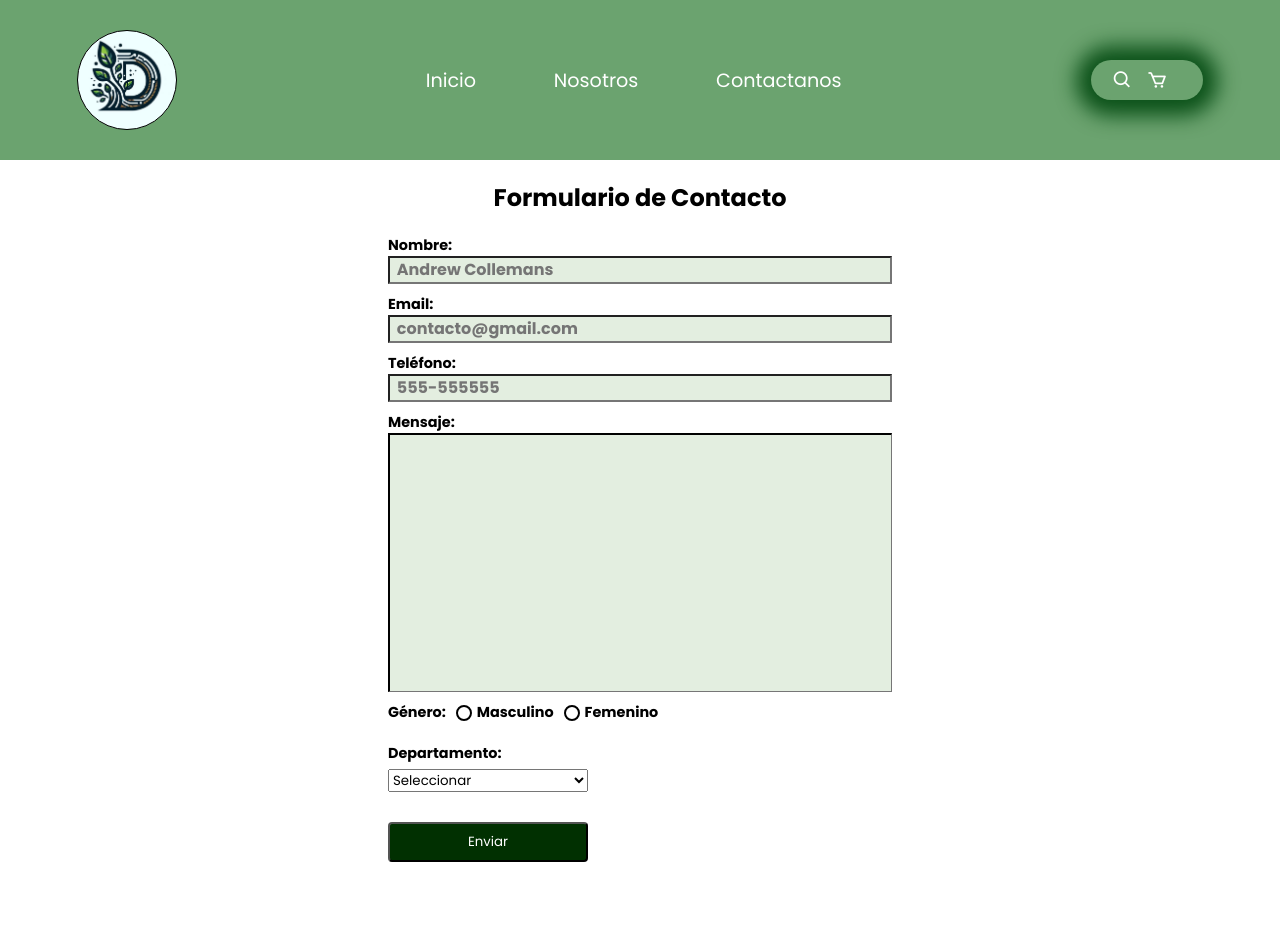
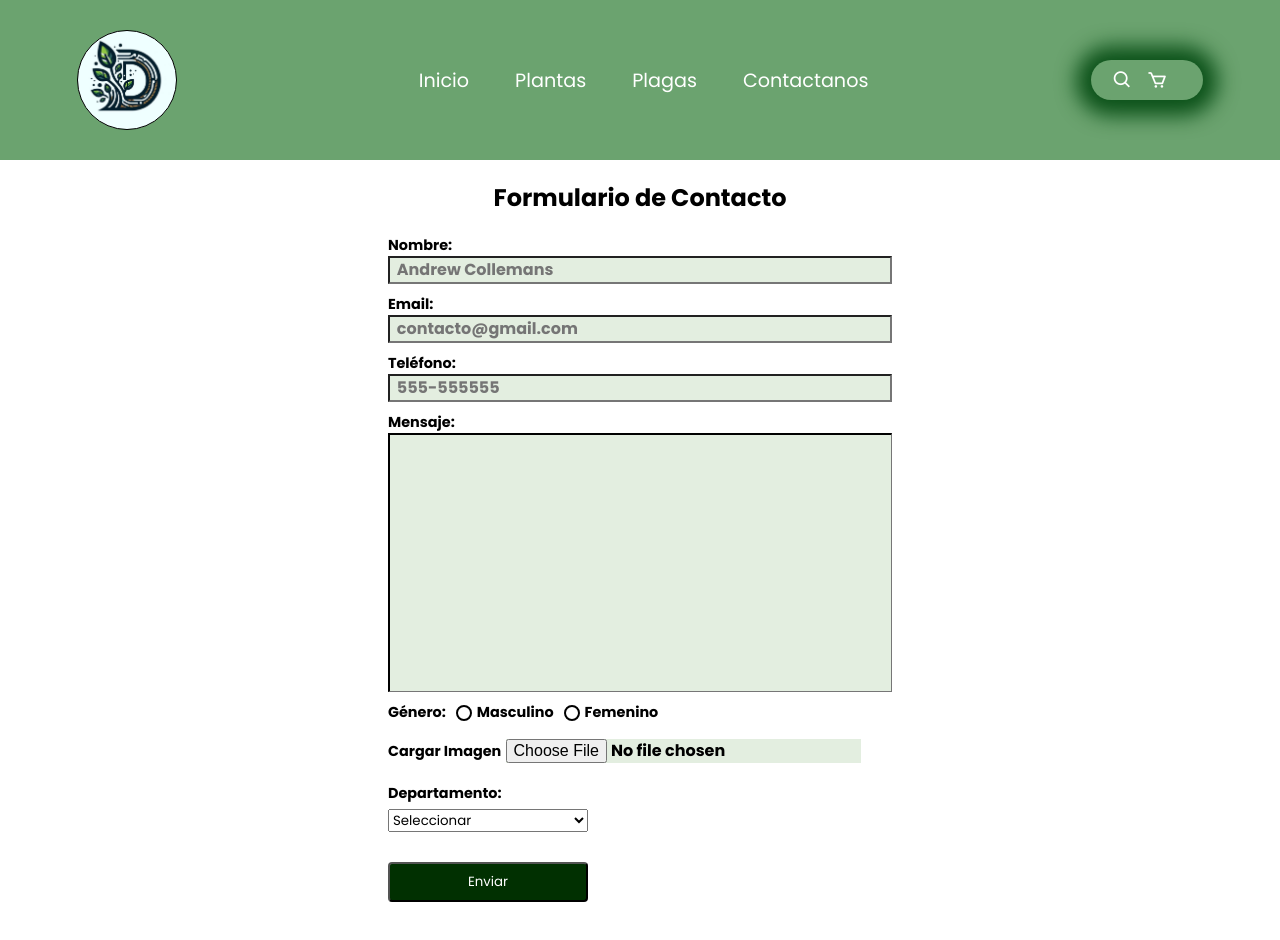
Before and after one commit to MarinaCorbalan/plantas, a website: page index.html in a window 1280 px wide. Drawn offline with nearby package versions, Linux system fonts and the light colour scheme.

Commit message:
se agrega la carga de imagenes al formulario

```diff
--- a/index.html
+++ b/index.html
@@ -32,7 +32,8 @@
       <nav class="nav">
         <ul class="nav-list">
           <li><a href="#">Inicio</a></li>
-          <li><a href="#">Nosotros</a></li>
+          <li><a href="#">Plantas</a></li>
+          <li><a href="#">Plagas</a></li>
           <li><a href="#">Contactanos</a></li>
         </ul>
       </nav>
@@ -92,6 +93,17 @@
             <input type="radio" id="female" name="gender" value="female" />
             <label for="female">Femenino</label>
           </div>
+
+          <div class="cargarImagen">
+            <label for="cargarImg">Cargar Imagen</label>
+            <input
+              type="file"
+              name="cargarImg"
+              id="cargarImg"
+              title="caragarImg"
+              accept="image/*"
+            />
+          </div>
           <div class="contact-field">
             <label for="area" class="area">Departamento:</label>
             <select id="area" name="area" required class="selection">
--- a/main.js
+++ b/main.js
@@ -2,6 +2,8 @@ const header = document.querySelector("header");
 const navIcons = document.querySelector(".nav-icons");
 const navList = document.querySelector(".nav-list");
 const menu = document.querySelector(".menu");
+const body = document.querySelector("body");
+const main = document.querySelector("main");
 
 window.addEventListener("scroll", () => {
   header.classList.toggle("sticky", window.scrollY > 80);
--- a/style.css
+++ b/style.css
@@ -93,6 +93,7 @@ header.sticky {
   width: 90%;
   justify-content: space-between;
   align-items: center;
+  transition: all 0.3s ease;
 }
 .nav-list.open {
   display: flex;
@@ -104,8 +105,9 @@ header.sticky {
   right: 2px;
   background: #407555;
   opacity: 0.8;
-  width: 30%;
+  width: 40%;
   height: 100vh;
+  transition: all 0.3s ease;
 }
 
 .nav-list li {
@@ -234,6 +236,10 @@ input:checked {
   border: 2px solid black;
   background: #1fb81f;
 }
+
+.cargarImagen {
+  margin-top: 15px;
+}
 .area {
   padding-top: 10px;
   padding-bottom: 5px;
@@ -294,13 +300,13 @@ input:checked {
   }
   .nav-list {
     display: flex;
-    justify-content: space-between;
+    justify-content: center;
   }
-  .nav-list.open {
-  }
+
   .nav-list li {
     display: flex;
     justify-content: center;
+    padding: 3px;
   }
   .nav-list a {
     /* padding-right: 1px; */
```
